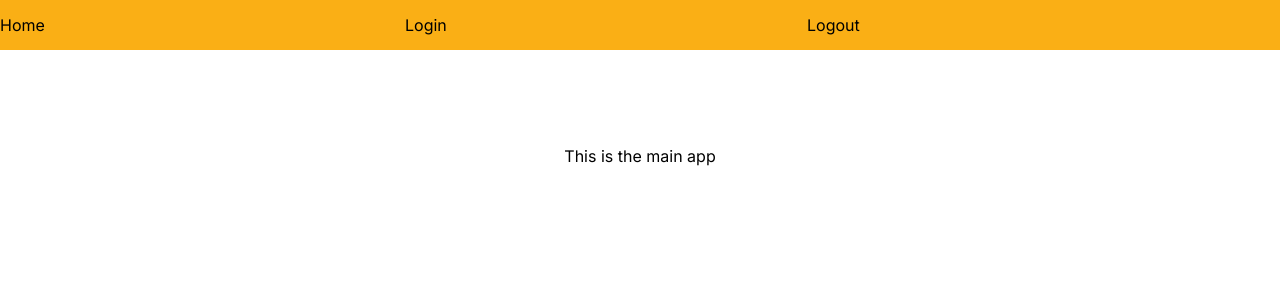
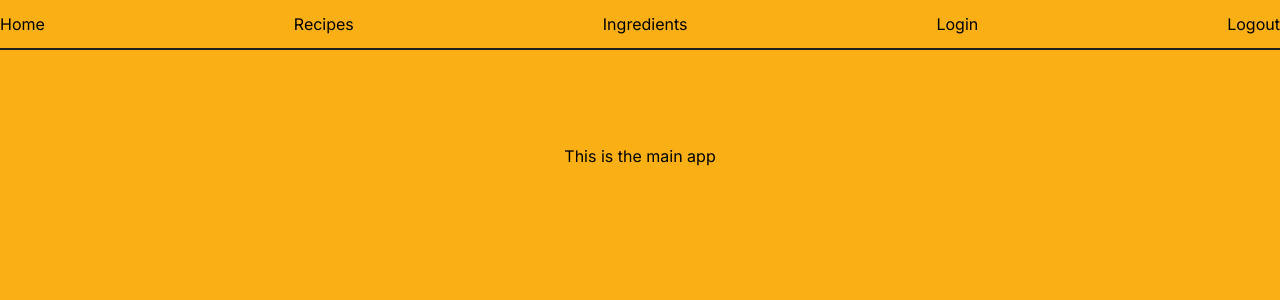
Before and after one commit to JackAlgera/recipe-maker, a Next.js app: page / in a window 1280 px wide. Shown: the top 300 px of the page. Built offline with nearby package versions, Linux system fonts and the light colour scheme; no server answers.

Commit message:
feat(profile): add profile page

```diff
--- a/_components/navbar/home-button.tsx
+++ /dev/null
@@ -1,7 +0,0 @@
-import Link from 'next/link';
-
-export const HomeButton = () => {
-  return (
-    <Link href={'/'}>Home</Link>
-  );
-}
--- /dev/null
+++ b/_components/navbar/link-button.tsx
@@ -0,0 +1,12 @@
+import Link from 'next/link';
+
+export interface LinkButtonProps {
+  name: string;
+  path: string;
+}
+
+export const LinkButton = (props: LinkButtonProps) => {
+  return (
+    <Link href={props.path}>{props.name}</Link>
+  );
+}
--- a/_components/navbar/nav-bar.module.scss
+++ b/_components/navbar/nav-bar.module.scss
@@ -4,8 +4,7 @@
   align-items: center;
   justify-content: space-between;
   height: 50px;
-  background-color: var(--color-1);
-  border-bottom: 2p var(--color-2);
+  border-bottom: 2px solid var(--color-2);
 }
 
 .imageContainer {
--- a/_components/navbar/nav-bar.tsx
+++ b/_components/navbar/nav-bar.tsx
@@ -1,30 +1,29 @@
 'use client';
 
-import { HomeButton } from './home-button';
+import { LinkButton } from './link-button';
 import styles from './nav-bar.module.scss';
 import { useUser } from '@auth0/nextjs-auth0/client';
 import Image from 'next/image';
+import { useRouter } from 'next/navigation';
 
 export const NavBar = () => {
   const { user, error, isLoading } = useUser();
+  const router = useRouter();
 
   if (error) return <div>{error.message}</div>
 
-  const onClick = () => {
-console.log(user);
-  }
-
   return (
     <div className={styles.container}>
-      <HomeButton />
+      <LinkButton name={'Home'} path={'/'} />
+      <LinkButton name={'Recipes'} path={'/recipes'} />
+      <LinkButton name={'Ingredients'} path={'/ingredients'} />
       <a href="/api/auth/login">Login</a>
       <a href="/api/auth/logout">Logout</a>
-        <div className={styles.imageContainer} onClick={onClick}>
-          {isLoading ?
-              <div>L</div> :
-              (user && user.picture ? <Image src={user.picture} fill objectFit={'contain'} alt={user.name!} /> : <></>)
-          }
+      {!isLoading && user &&
+        <div className={styles.imageContainer} onClick={() => router.push('/profile')}>
+            (user && user.picture ? <Image src={user.picture!} fill objectFit={'contain'} alt={user.name!} />)
         </div>
+      }
     </div>
   );
 }
--- a/package.json
+++ b/package.json
@@ -14,10 +14,12 @@
     "@types/node": "20.5.7",
     "@types/react": "18.2.21",
     "@types/react-dom": "18.2.7",
+    "encoding": "^0.1.13",
     "eslint-config-next": "13.4.19",
     "next": "13.4.19",
     "react": "18.2.0",
     "react-dom": "18.2.0",
+    "react-icons": "^4.11.0",
     "sass": "^1.66.1",
     "typescript": "5.2.2"
   },
--- a/src/app/globals.css
+++ b/src/app/globals.css
@@ -54,16 +54,13 @@ html,
 body {
   max-width: 100vw;
   overflow-x: hidden;
+  background-color: var(--color-1);
 }
 
-body {
-  color: rgb(var(--foreground-rgb));
-  background: linear-gradient(
-      to bottom,
-      transparent,
-      rgb(var(--background-end-rgb))
-    )
-    rgb(var(--background-start-rgb));
+body,
+main,
+div {
+  background-color: var(--color-1);
 }
 
 a {
@@ -78,7 +75,6 @@ a {
 }
 
 .container {
-  background-color: var(--color-1);
   border-radius: 5px;
   margin: 8px;
   padding: 4px 8px 4px 8px;
```
Also changed, not shown: src/app/profile/page.tsx (added, +23 -0 lines), 1 other file (tests, documents, lock files or other folders).
